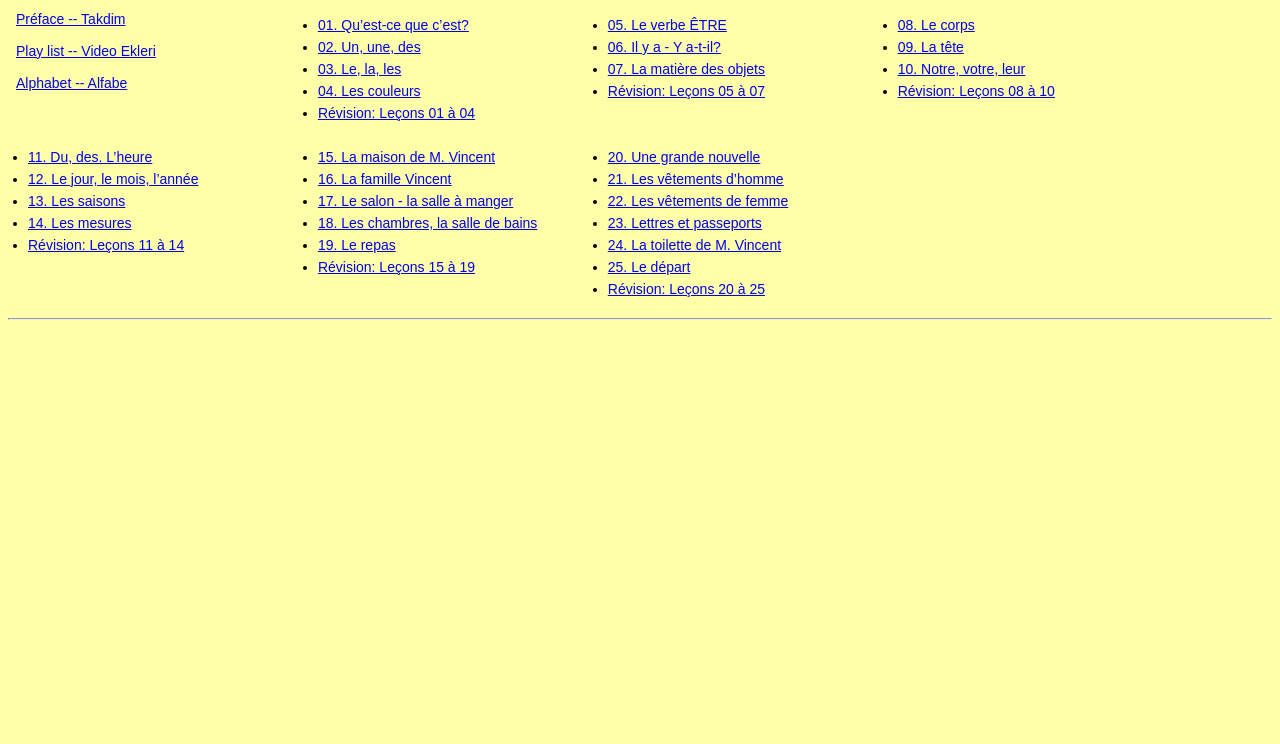
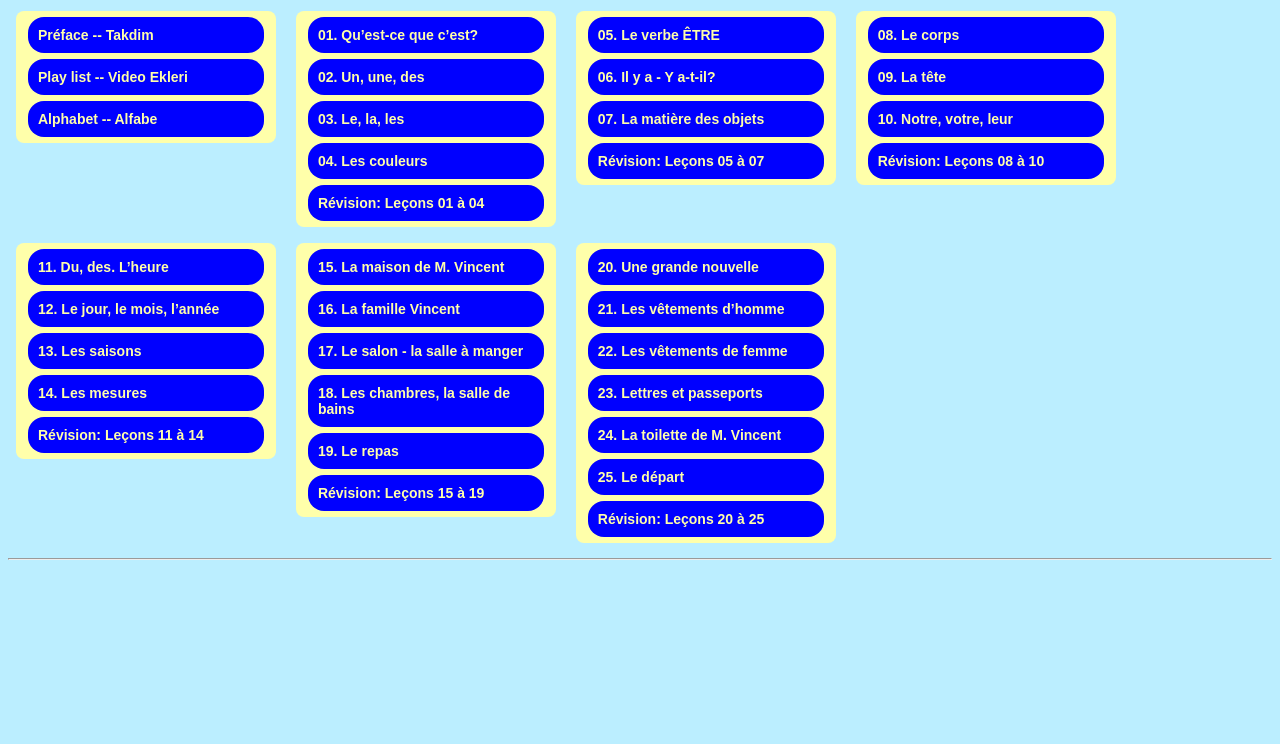
Before and after one commit to maeyler/FR, a plain HTML site: page index.html in a window 1280 px wide. Shown: the part 56-800 px from the top of the page. Drawn offline with Linux system fonts and the light colour scheme.

Commit message:
use style on main page

```diff
--- a/index.html
+++ b/index.html
@@ -9,26 +9,40 @@
     <style>
       body {
         font: 14px sans-serif;
-        background-color: #ffa;
+        background: #bef;
       }
       div {
         display: inline-block;
         vertical-align: top;
-        width: 270px;
+        width: 260px;
         margin: 8px;
+        border-radius: 8px;
+        background: #ffa;
       }
       ul { margin: 6px; padding: 0; }
-      li { margin: 6px; }
+      li {
+        margin: 6px;
+        display: block;
+        list-style-type: none;
+        padding: 10px;
+        background: blue;
+        border-radius: 16px;
+      }
+      li a {
+        color: #ffa;
+        text-decoration: none;
+        font-weight: bold;
+      }
     </style>
     </head>
   <body>
 <h2>Cours de Français</h2>
 
-<div>
-  <a href="takdim.html">Préface -- Takdim</a><br><br>
-  <a href="ekler.html">Play list -- Video Ekleri</a><br><br>
-  <a href="alfabe.html">Alphabet -- Alfabe</a>
-</div>
+<div><ul>
+  <li><a href="takdim.html">Préface -- Takdim</a></li>
+  <li><a href="ekler.html">Play list -- Video Ekleri</a></li>
+  <li><a href="alfabe.html">Alphabet -- Alfabe</a></li>
+</ul></div>
 <div><ul>
   <li><a href="ders/01.html">01. Qu’est-ce que c’est?</a></li>
   <li><a href="ders/02.html">02. Un, une, des</a></li>
```
Also changed, not shown: ekler.html (+19 -14 lines), 2 other files.
